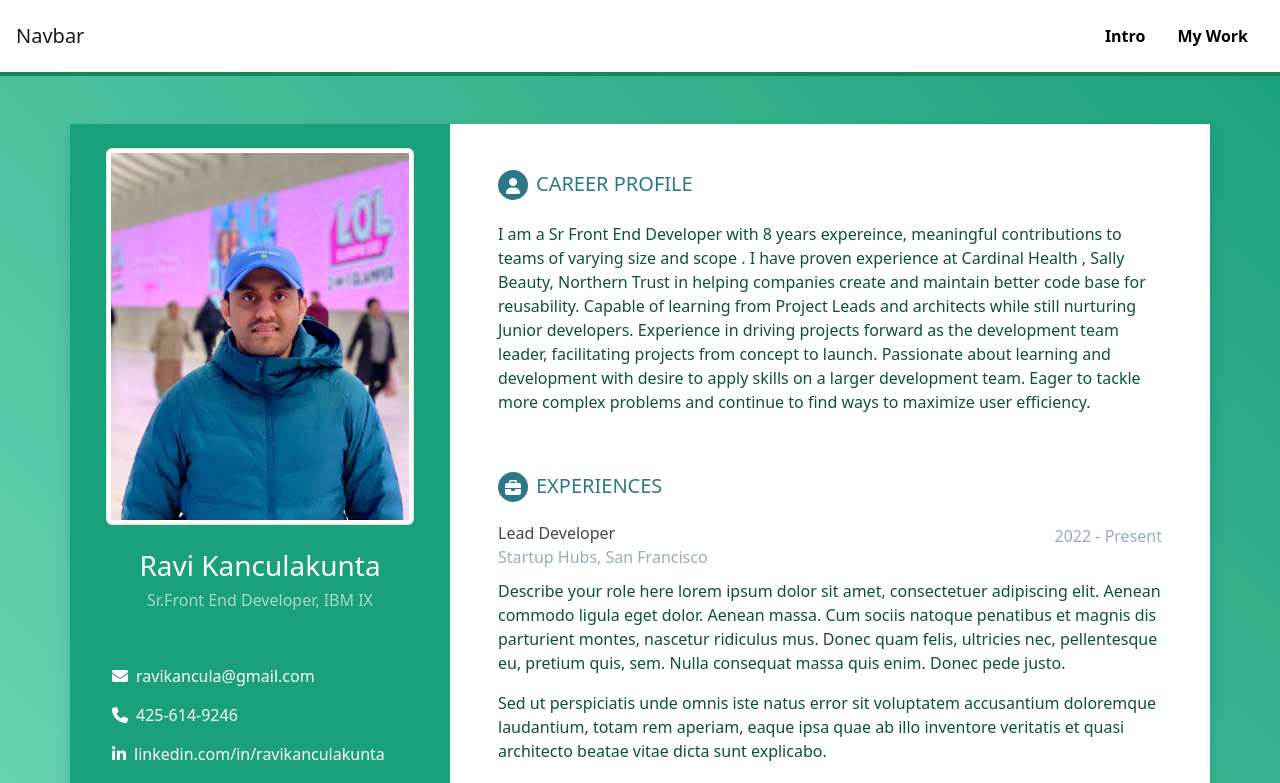
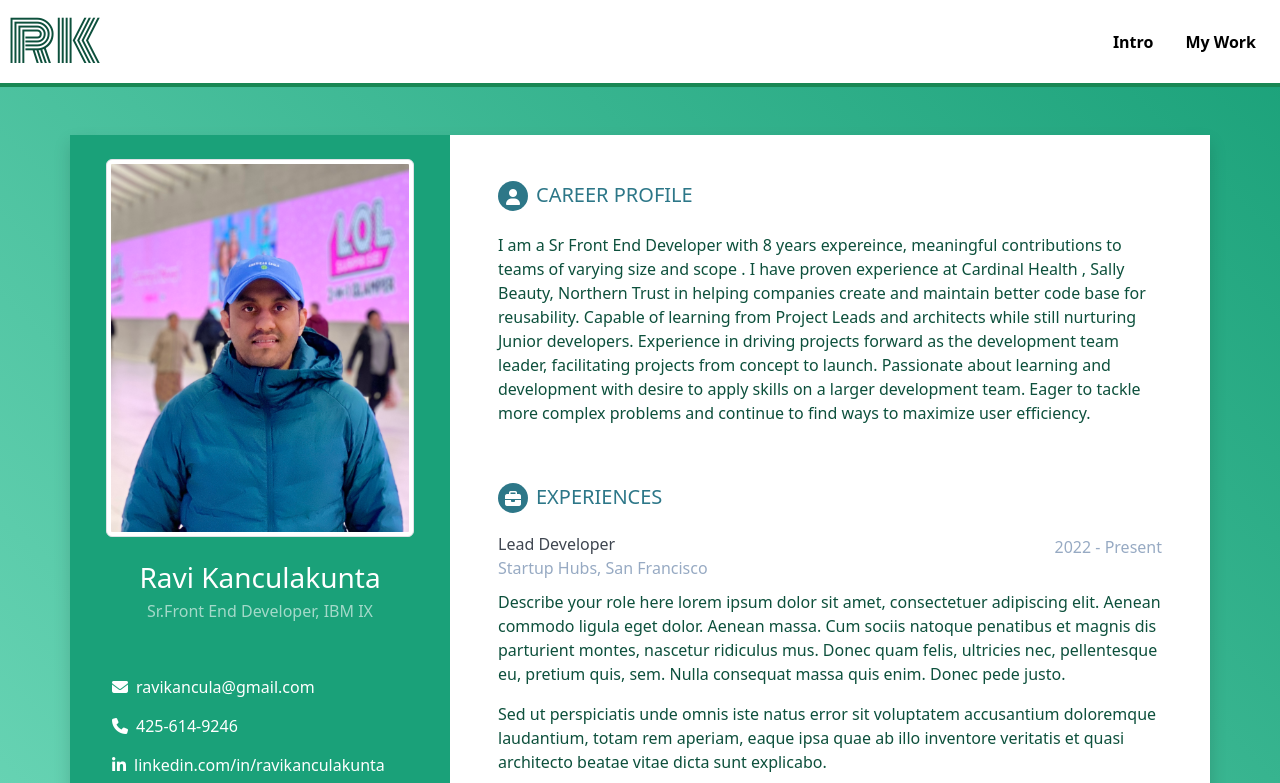
Before and after one commit to rkiran16/myportfolio, a React (Create React App) app: page /resume in a window 1280 px wide. Shown: the top 783 px of the page. Built offline with nearby package versions, Linux system fonts and the light colour scheme.

Commit message:
Updated Logo

```diff
--- a/public/index.html
+++ b/public/index.html
@@ -15,6 +15,9 @@
   <meta name="theme-color" content="#000000" />
   <meta name="description" content="Ravi Kanculakunta Sr Application Developer" />
   <link rel="apple-touch-icon" href="%PUBLIC_URL%/logo192.png" />
+  <link rel="preconnect" href="https://fonts.googleapis.com">
+  <link rel="preconnect" href="https://fonts.gstatic.com" crossorigin>
+  <link href="https://fonts.googleapis.com/css2?family=Monoton&display=swap" rel="stylesheet">
   <!--
       manifest.json provides metadata used when your web app is installed on a
       user's mobile device or desktop. See https://developers.google.com/web/fundamentals/web-app-manifest/
--- a/src/Header/index.js
+++ b/src/Header/index.js
@@ -3,8 +3,8 @@ import React from "react";
 const Header = () => {
     return (
         <header className="sticky-top">
-            <nav id="navbar-example2" className="navbar border-bottom border-success border-4 bg-white  p-3">
-                <a className="navbar-brand" href="/">Navbar</a>
+            <nav id="navbar-example2" className="navbar border-bottom border-success border-4 bg-white  p-2">
+                <a className="display-4 logo" href="/">RK</a>
                 <ul className="nav nav-pills">
                     <li className="nav-item">
                         <a className="nav-link text-black fw-bold animate__animated animate__fadeInDown" href="/#intro">Intro</a>
--- a/src/app.css
+++ b/src/app.css
@@ -2,6 +2,11 @@ body {
     background-color: #79dfc1;
     color: #0d503c;
     background-image: linear-gradient(45deg, #79dfc1 21%, #1aa179 100%);
+
+}
+
+.logo {
+    font-family: 'Monoton', cursive;
 }
 
 a {
```
